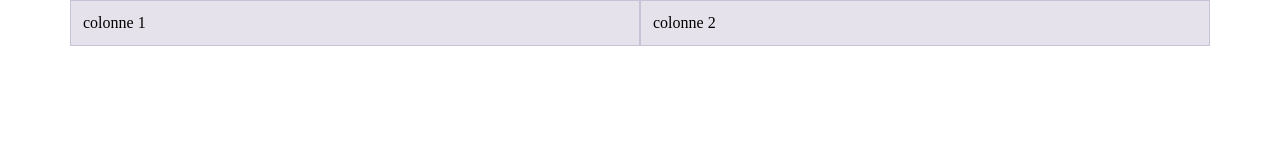
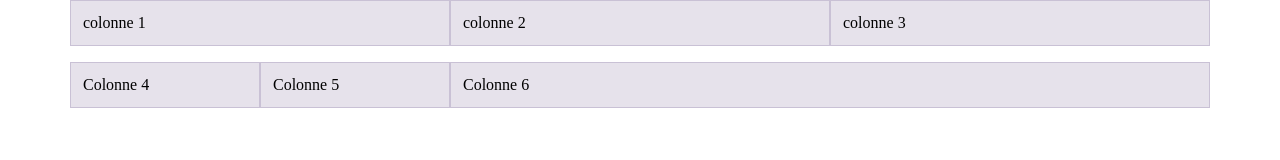
Before and after one commit to elisemutrux/examen-revision-a, a website built with Parcel: page src/index.html in a window 1280 px wide. Built offline with nearby package versions, Linux system fonts and the light colour scheme.

Commit message:
2. Bootstrap

```diff
--- a/src/index.html
+++ b/src/index.html
@@ -15,8 +15,14 @@
   <body>
     <div class="container">
       <div class="row">
-        <div class="col">colonne 1</div>
-        <div class="col">colonne 2</div>
+        <div class="col-12 col-lg-4">colonne 1</div>
+        <div class="col-12 col-lg-4">colonne 2</div>
+        <div class="col-12 col-lg-4">colonne 3</div>
+      </div>
+      <div class="row">
+        <div class="col-6 col-md-3 col-lg-2">Colonne 4</div>
+        <div class="col-6 col-md-3 col-lg-2">Colonne 5</div>
+        <div class="col-12 col-md-6 col-lg-8">Colonne 6</div>
       </div>
     </div>
 
```
